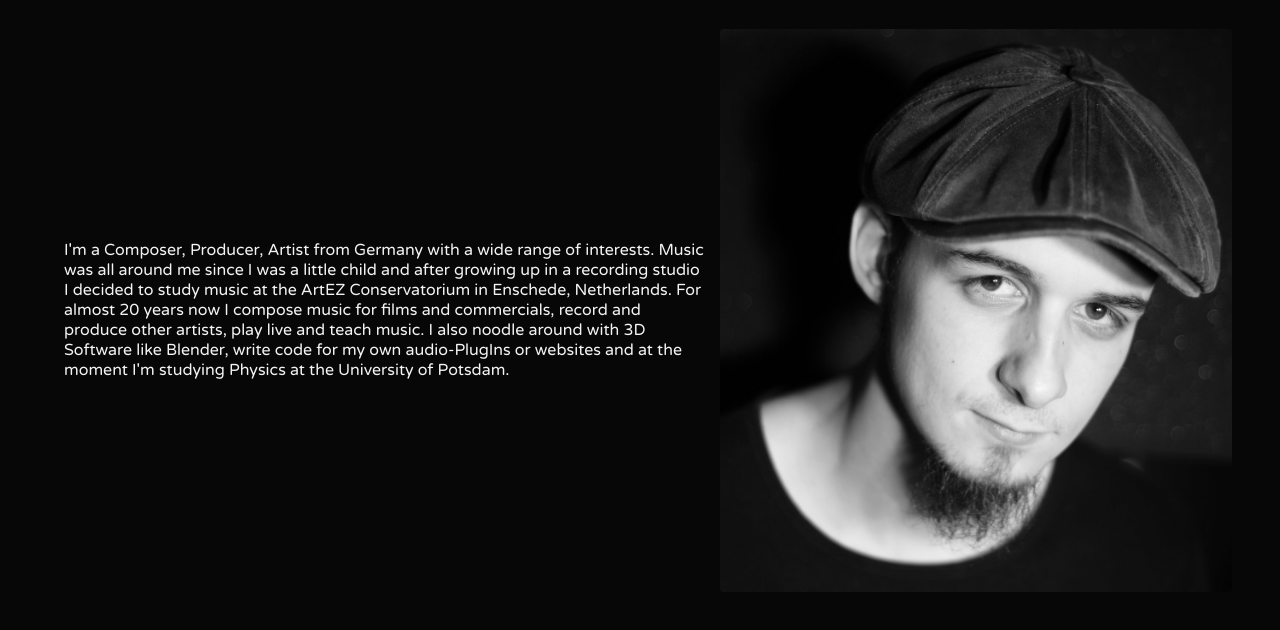
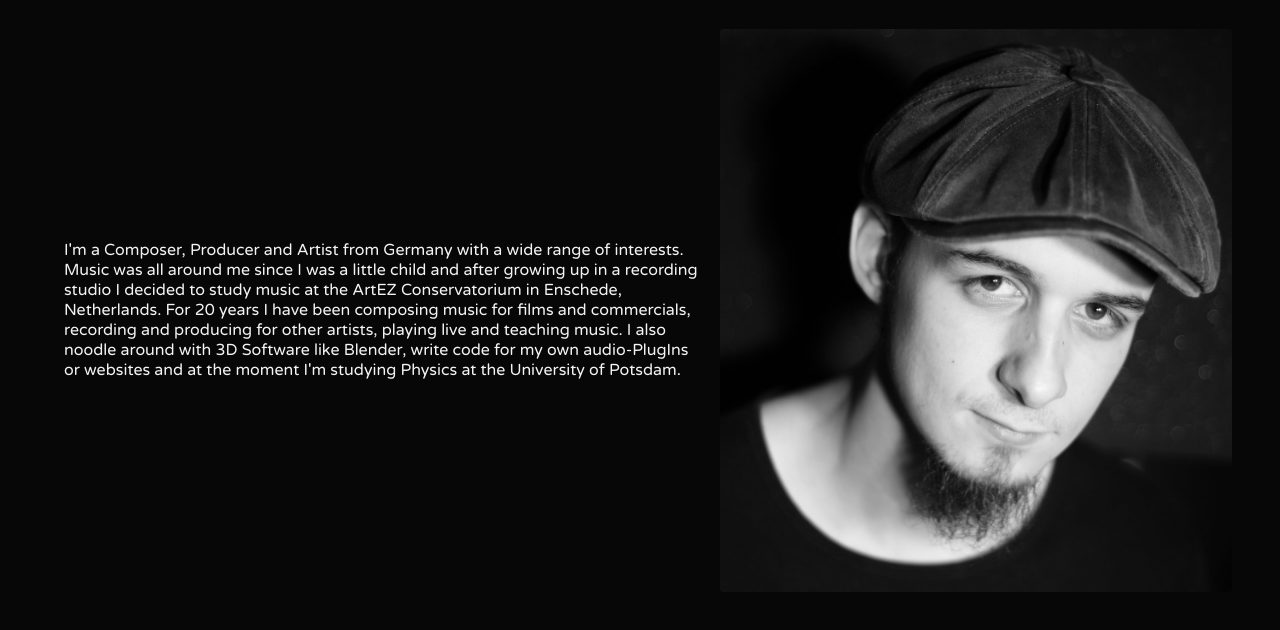
Before and after one commit to JanJendrkowiak/JanJendrkowiak.github.io, a plain HTML site: page index.html in a window 1280 px wide. Shown: the part 1927-2557 px from the top of the page. Drawn offline with Linux system fonts and the light colour scheme.

Commit message:
Update index.html

```diff
--- a/index.html
+++ b/index.html
@@ -46,9 +46,9 @@
     <div id="about" class="about">
         <h2>About Me</h2>
         <div class="container">
-            <p>I'm a Composer, Producer, Artist from Germany with a wide range of interests.
+            <p>I'm a Composer, Producer and Artist from Germany with a wide range of interests.
             Music was all around me since I was a little child and after growing up in a recording studio I decided to study music at the ArtEZ Conservatorium in Enschede, Netherlands.
-            For almost 20 years now I compose music for films and commercials, record and produce other artists, play live and teach music.
+            For 20 years I have been composing music for films and commercials, recording and producing for other artists, playing live and teaching music.
             I also noodle around with 3D Software like Blender, write code for my own audio-PlugIns or websites and at the moment I'm studying Physics at the University of Potsdam.
             </p>
 
```
